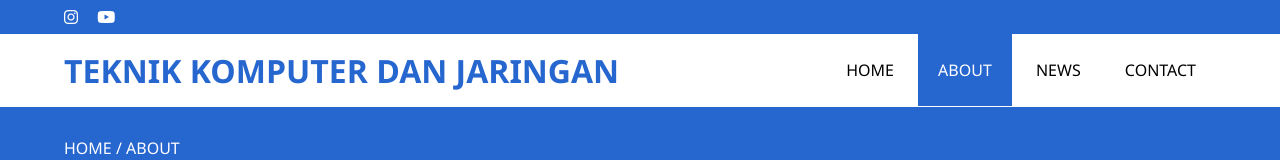
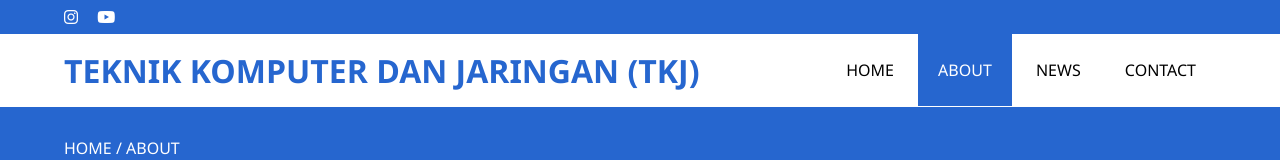
Before and after one commit to MUHAMMADKASIM28/WebSederhana, a plain HTML site: page about.html in a window 1280 px wide. Shown: the top 160 px of the page. Drawn offline with nearby package versions, Linux system fonts and the light colour scheme.

Commit message:
mengedit header

```diff
--- a/about.html
+++ b/about.html
@@ -26,7 +26,7 @@
     </div>
     <header>
         <div class="container">
-            <h1><a href="script.html">TEKNIK KOMPUTER DAN JARINGAN</a></h1>
+            <h1><a href="script.html">TEKNIK KOMPUTER DAN JARINGAN (TKJ)</a></h1>
             <ul>
                 <li><a href="script.html">HOME</a></li>
                 <li class="active"><a href="about.html">ABOUT</a></li>
```
